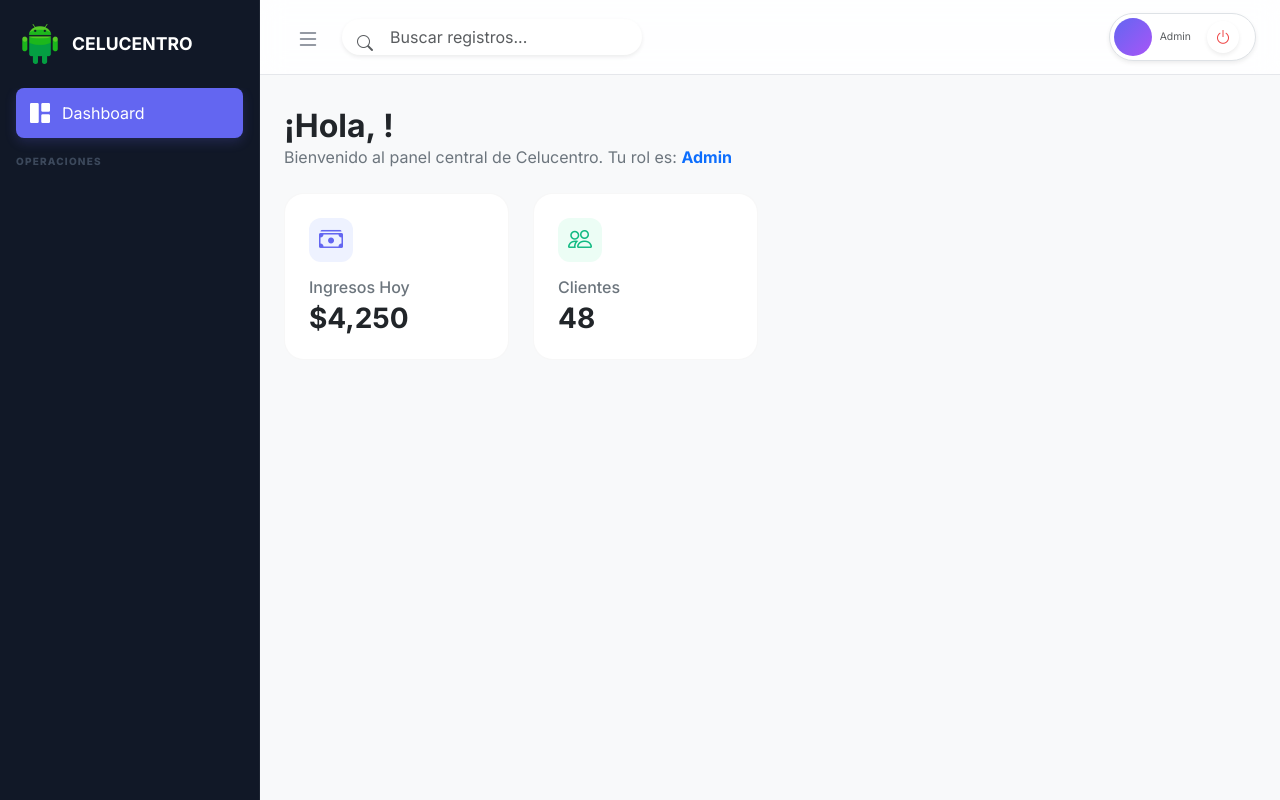
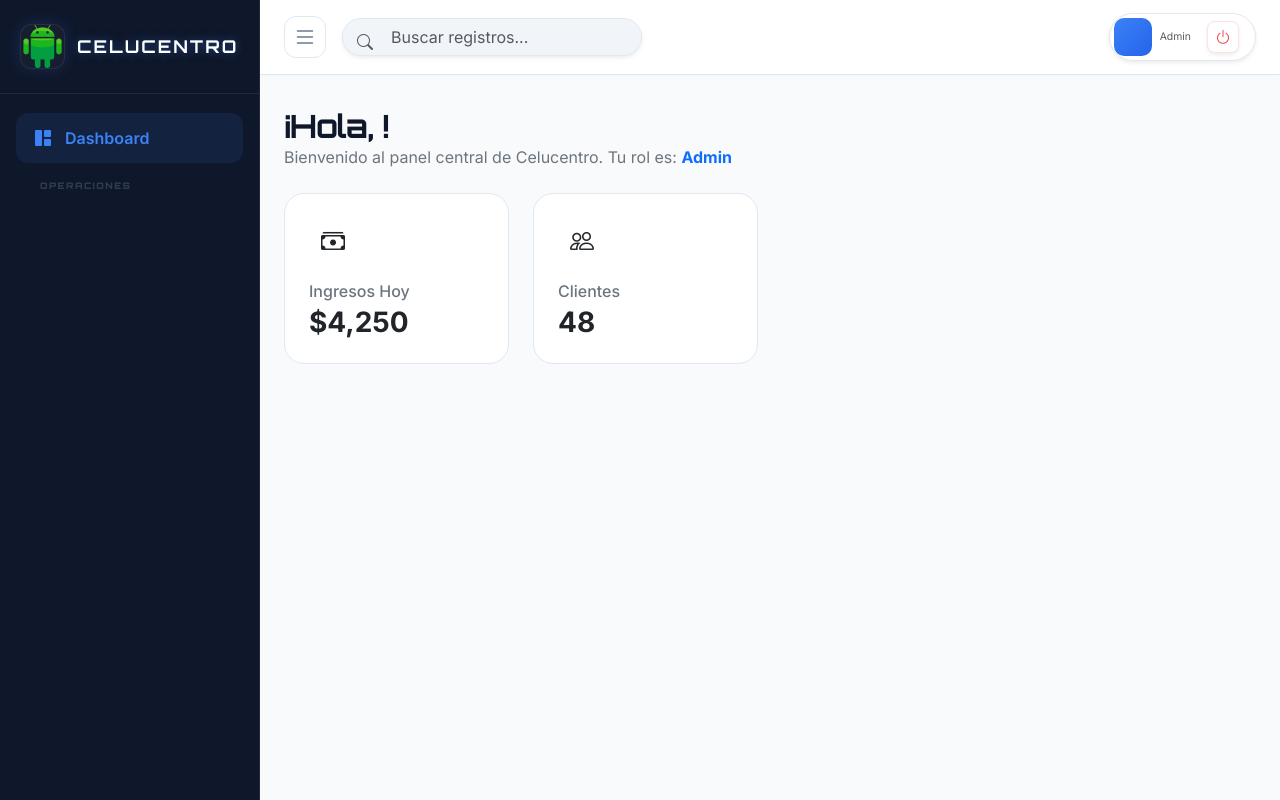
Before and after one commit to Danner2012/FRONT-PGM, an Angular app: page /dashboard in a window 1280 px wide. Built offline with nearby package versions, Linux system fonts and the light colour scheme; no server answers; sample sign-in values are in the browser's storage.

Commit message:
Dashboard mejorado apariencia

```diff
--- a/src/app/modules/auth/pages/login.component.html
+++ b/src/app/modules/auth/pages/login.component.html
@@ -7,6 +7,7 @@
     <aside class="login-sidebar fade-in">
       <div class="login-content">
         <div class="brand-section">
+          <!-- Contenedor con brillo para que el logo resalte en oscuro -->
           <div class="logo-glow-container">
               <img src="logo2.png" alt="Logo" class="login-logo">
           </div>
@@ -22,7 +23,7 @@
             <label class="form-label-custom">Usuario / Correo</label>
             <div class="input-wrapper">
               <i class="bi bi-person-circle icon-input"></i>
-            <input type="email" formControlName="correo" class="form-input-custom" placeholder="Ingresa tu correo">
+              <input type="email" formControlName="correo" class="form-input-custom" placeholder="">
             </div>
           </div>
 
@@ -34,26 +35,31 @@
               <input [type]="showPassword() ? 'text' : 'password'"
                     formControlName="clave"
                     class="form-input-custom"
-                   placeholder="••••••••">
+                    placeholder="">
               <!-- BOTÓN DEL OJITO -->
               <button type="button" class="btn-toggle-password" (click)="togglePassword()">
-              <i class="bi" [ngClass]="showPassword() ? 'bi-eye-slash' : 'bi-eye'"></i>
+                <i class="bi" [class.bi-eye-slash]="showPassword()" [class.bi-eye]="!showPassword()"></i>
               </button>
             </div>
           </div>
 
           <!-- Alerta de Error -->
-        <div *ngIf="errorMessage()" class="error-box mb-4">
+          @if (errorMessage()) {
+            <div class="error-box mb-4">
               <i class="bi bi-exclamation-triangle-fill me-2"></i> {{ errorMessage() }}
             </div>
+          }
 
-        <!-- BOTÓN ENTRAR -->
+          <!-- BOTÓN INICIAR SESIÓN -->
           <button type="submit" class="btn-login" [disabled]="loginForm.invalid || isLoading()">
-          <div *ngIf="!isLoading()" class="d-flex align-items-center justify-content-center">
+            @if (!isLoading()) {
+              <div class="d-flex align-items-center justify-content-center">
                 <span>INICIAR SESIÓN</span>
                 <i class="bi bi-cpu ms-2"></i>
               </div>
-          <div *ngIf="isLoading()" class="spinner-border spinner-border-sm" role="status"></div>
+            } @else {
+              <div class="spinner-border spinner-border-sm" role="status"></div>
+            }
           </button>
         </form>
 
--- a/src/app/modules/dashboard/styles/dashboard.component.css
+++ b/src/app/modules/dashboard/styles/dashboard.component.css
@@ -1,54 +1,164 @@
-:host { --sidebar-bg: #111827; --primary: #6366f1; }
-.wrapper { display: flex; align-items: stretch; min-height: 100vh; background: #f9fafb; font-family: 'Inter', sans-serif; }
+@import url('https://fonts.googleapis.com/css2?family=Orbitron:wght@400;700;900&display=swap');
+
+:host {
+  --primary: #3b82f6;
+  --primary-dark: #2563eb;
+  --primary-glow: rgba(59, 130, 246, 0.5);
+  --bg-dark: #0f172a;
+  --sidebar-bg: #0f172a;
+  --text-white: #f8fafc;
+  --text-muted: #94a3b8;
+  --glass-bg: rgba(15, 23, 42, 0.65);
+  --glass-border: rgba(255, 255, 255, 0.08);
+  --input-bg: rgba(255, 255, 255, 0.03);
+}
+
+.wrapper { display: flex; align-items: stretch; min-height: 100vh; background: #f1f5f9; font-family: 'Inter', sans-serif; }
 
 .sidebar {
   min-width: 260px; max-width: 260px; background: var(--sidebar-bg);
   display: flex; flex-direction: column; transition: all 0.4s;
-  border-right: 1px solid rgba(255,255,255,0.05);
+  border-right: 1px solid var(--glass-border);
+  box-shadow: 10px 0 30px rgba(0,0,0,0.1);
 }
 .sidebar.collapsed { min-width: 85px; max-width: 85px; }
 
 /* Header Compacto */
-.sidebar-header { padding: 24px 20px; }
+.sidebar-header { padding: 24px 20px; border-bottom: 1px solid var(--glass-border); }
 .logo-container { display: flex; align-items: center; gap: 12px; justify-content: flex-start; }
 .sidebar.collapsed .logo-container { justify-content: center; padding: 0; gap: 0; }
 
-.logo-circle { width: 40px; height: 40px; border-radius: 10px; display: flex; align-items: center; justify-content: center; flex-shrink: 0; }
-.bg-primary-gradient { background: linear-gradient(135deg, #6366f1 0%, #a855f7 100%); }
+.logo-circle {
+  width: 45px; height: 45px; border-radius: 12px;
+  display: flex; align-items: center; justify-content: center; flex-shrink: 0;
+  background: var(--input-bg);
+  border: 1px solid var(--glass-border);
+  box-shadow: 0 0 15px rgba(59, 130, 246, 0.2);
+  transition: all 0.3s ease;
+}
+.sidebar:not(.collapsed) .logo-circle:hover { transform: scale(1.05); box-shadow: 0 0 20px var(--primary-glow); }
 
-.header-text h5 { line-height: 1; font-size: 1.1rem; }
+.bg-primary-gradient { background: linear-gradient(135deg, var(--primary) 0%, var(--primary-dark) 100%); }
+
+.header-text h5 {
+  font-family: 'Orbitron', sans-serif;
+  line-height: 1;
+  font-size: 1.1rem;
+  letter-spacing: 2px;
+  text-shadow: 0 0 10px var(--primary-glow);
+}
 
 /* Navegación */
-.nav-scroll { flex-grow: 1; overflow-y: auto; overflow-x: hidden; }
+.nav-scroll { flex-grow: 1; overflow-y: auto; overflow-x: hidden; padding-top: 1rem; }
 .nav-link-pro {
-  color: #9ca3af; padding: 10px 14px; border-radius: 8px;
-  text-decoration: none; display: flex; align-items: center; gap: 12px;
-  transition: all 0.2s; white-space: nowrap;
+  color: var(--text-muted); padding: 12px 18px; border-radius: 12px;
+  text-decoration: none; display: flex; align-items: center; gap: 14px;
+  transition: all 0.3s cubic-bezier(0.4, 0, 0.2, 1); white-space: nowrap;
+  margin: 0.2rem 0;
+  border: 1px solid transparent;
 }
 
-.sidebar.collapsed .nav-link-pro { justify-content: center; padding: 12px 0; }
-.nav-link-pro i { font-size: 1.25rem; flex-shrink: 0; }
+.sidebar.collapsed .nav-link-pro {
+  justify-content: center;
+  padding: 12px 0;
+  margin: 0.4rem 0.8rem;
+  display: flex;
+  align-items: center;
+}
+.sidebar.collapsed .nav-link-pro i {
+  font-size: 1.2rem;
+  margin: 0;
+}
 
-.nav-link-pro:hover, .nav-link-pro.active { background: rgba(255,255,255,0.05); color: #fff; }
-.nav-link-pro.active { background: var(--primary); color: white; box-shadow: 0 4px 12px rgba(99, 102, 241, 0.2); }
+.nav-link-pro:hover {
+  background: rgba(255,255,255,0.03);
+  color: #fff;
+}
 
-.section-title { color: #475569; font-size: 10px; font-weight: 800; letter-spacing: 1.2px; opacity: 0.8; }
+.nav-link-pro.active {
+  background: rgba(59, 130, 246, 0.1);
+  color: var(--primary);
+  font-weight: 600;
+}
+.nav-link-pro.active i { color: var(--primary); }
+
+.section-title {
+  font-family: 'Orbitron', sans-serif;
+  color: #475569;
+  font-size: 9px;
+  font-weight: 800;
+  letter-spacing: 1.5px;
+  opacity: 0.6;
+  padding-left: 1.5rem;
+}
 
 /* Resto de estilos */
-.main-content { flex-grow: 1; height: 100vh; overflow-y: auto; background: #f8f9fa; }
-.pro-navbar { background: rgba(255,255,255,0.85); backdrop-filter: blur(12px); border-bottom: 1px solid #e5e7eb; height: 75px; }
-.btn-icon { width: 42px; height: 42px; border-radius: 12px; border: none; background: transparent; color: #6b7280; transition: 0.2s; }
-.btn-icon:hover { background: #f3f4f6; color: var(--primary); }
+.main-content { flex-grow: 1; height: 100vh; overflow-y: auto; background: #f8fafc; }
+.pro-navbar {
+  background: rgba(255, 255, 255, 0.9);
+  backdrop-filter: blur(12px);
+  border-bottom: 1px solid #e2e8f0;
+  height: 75px;
+  box-shadow: 0 1px 3px rgba(0,0,0,0.02);
+}
 
-.avatar-nav { width: 38px; height: 38px; border-radius: 50%; display: flex; align-items: center; justify-content: center; font-weight: bold; }
-.btn-logout-circle { width: 32px; height: 32px; border-radius: 50%; border: none; background: #fff; color: #ef4444; display: flex; align-items: center; justify-content: center; transition: 0.2s; }
-.btn-logout-circle:hover { background: #ef4444; color: #fff; transform: rotate(90deg); }
+.btn-icon {
+  width: 42px; height: 42px; border-radius: 12px;
+  border: 1px solid #e2e8f0;
+  background: white; color: #64748b;
+  transition: 0.2s;
+  display: flex;
+  align-items: center;
+  justify-content: center;
+  padding: 0;
+}
+.btn-icon i { line-height: 1; display: flex; align-items: center; justify-content: center; }
+.btn-icon:hover { background: #f8fafc; color: var(--primary); border-color: var(--primary); box-shadow: 0 0 10px rgba(59, 130, 246, 0.1); }
 
-.stat-card { background: white; border-radius: 20px; border: 1px solid rgba(0,0,0,0.03); transition: 0.3s; }
-.stat-card:hover { transform: translateY(-5px); box-shadow: 0 15px 20px -5px rgba(0,0,0,0.05); }
-.icon-box { width: 44px; height: 44px; border-radius: 12px; display: flex; align-items: center; justify-content: center; }
-.bg-indigo-light { background: #eef2ff; } .text-indigo { color: #6366f1; }
-.bg-emerald-light { background: #ecfdf5; } .text-emerald { color: #10b981; }
+.search-box input {
+  background: #f1f5f9;
+  border: 1px solid #e2e8f0 !important;
+  transition: all 0.3s;
+}
+.search-box input:focus {
+  background: white;
+  box-shadow: 0 0 0 3px rgba(59, 130, 246, 0.1) !important;
+  border-color: var(--primary) !important;
+}
+
+.avatar-nav {
+  width: 38px; height: 38px; border-radius: 10px;
+  display: flex; align-items: center; justify-content: center;
+  font-weight: bold;
+  font-family: 'Orbitron', sans-serif;
+}
+.user-nav-pill {
+  transition: all 0.3s;
+  border: 1px solid #e2e8f0 !important;
+}
+.user-nav-pill:hover { border-color: var(--primary) !important; transform: translateY(-1px); }
+
+.btn-logout-circle {
+  width: 32px; height: 32px; border-radius: 8px;
+  border: 1px solid #fee2e2; background: #fff; color: #ef4444;
+  display: flex; align-items: center; justify-content: center;
+  transition: 0.2s;
+}
+.btn-logout-circle:hover { background: #ef4444; color: #fff; transform: scale(1.1); border-color: #ef4444; }
+
+.stat-card {
+  background: white; border-radius: 20px;
+  border: 1px solid #e2e8f0;
+  transition: 0.3s cubic-bezier(0.4, 0, 0.2, 1);
+}
+.stat-card:hover {
+  transform: translateY(-5px);
+  box-shadow: 0 20px 25px -5px rgba(0, 0, 0, 0.05), 0 10px 10px -5px rgba(0, 0, 0, 0.02);
+  border-color: var(--primary);
+}
+.icon-box { width: 48px; height: 48px; border-radius: 14px; display: flex; align-items: center; justify-content: center; }
+
+.welcome-header h2 { font-family: 'Orbitron', sans-serif; color: var(--bg-dark); letter-spacing: -1px; }
 
 .fade-in { animation: fadeIn 0.6s ease-out; }
 @keyframes fadeIn { from { opacity: 0; transform: translateY(15px); } to { opacity: 1; transform: translateY(0); } }
```
Lines whose indentation alone changed are shown as unchanged.
